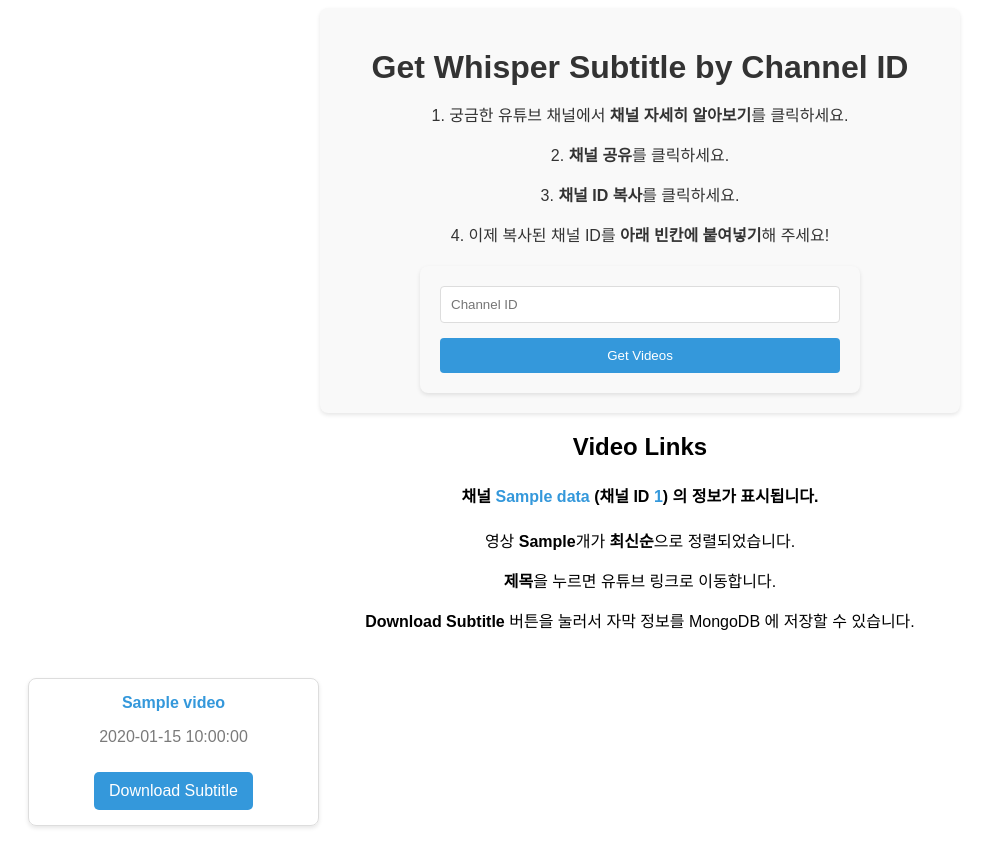
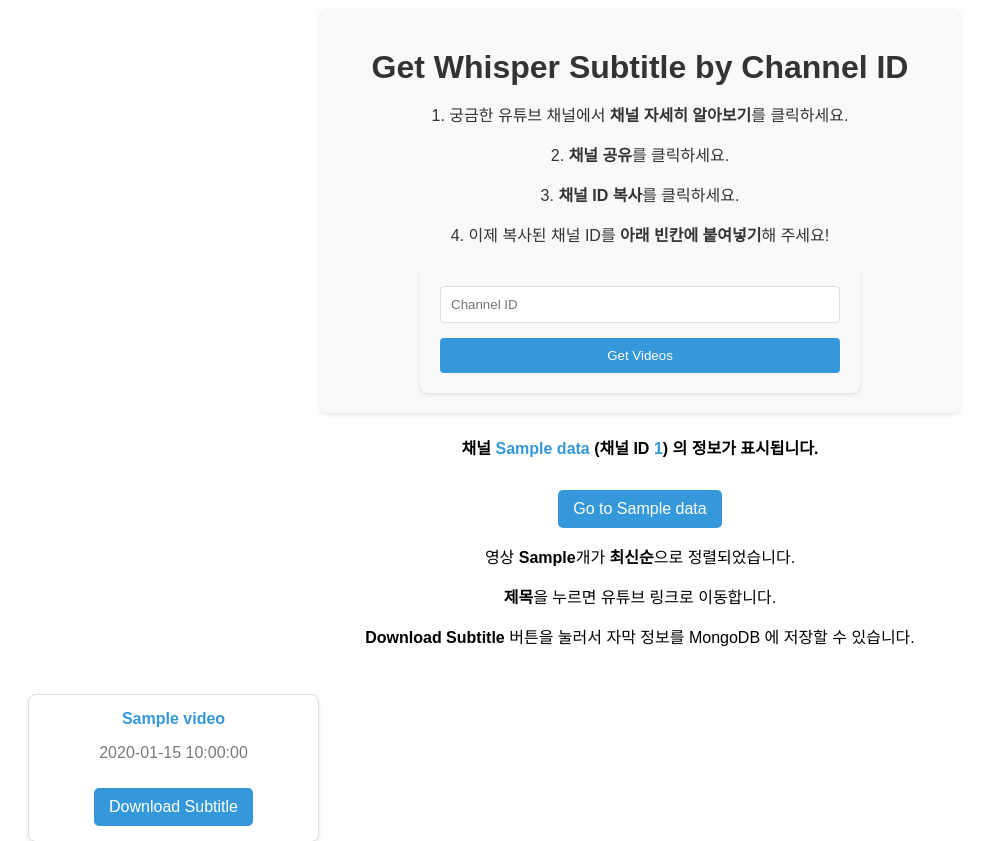
Before and after one commit to strurao/Yougle, a Flask app: template templates/index.html in a window 1280 px wide. Shown: the top 841 px of the page, without its empty margins (0-993 px from the left). Run offline with Flask 3, Linux system fonts and the light colour scheme; the template is opened without the code that fills it: most values are stand-ins (such as "Sample title", 1, 10 or a date in 2020); parts of the project's set-up code (start-up, migrations or seed data) failed here and were passed over; some web fonts are replaced.

Commit message:
Feature: btn channel link

```diff
--- a/app.py
+++ b/app.py
@@ -43,7 +43,7 @@ def download_video(channel_id, video_id):
 
 @app.route('/', methods=['GET', 'POST'])
 def index():
-    response_data = {'videos': [], 'channel_id': '', 'error': '', 'video_cnt': 0, 'published_at': '', 'channel_name': ''}
+    response_data = {'videos': [], 'channel_id': '', 'error': '', 'video_cnt': 0, 'published_at': '', 'channel_name': '', 'channel_link': ''}
     if request.method == 'POST':
         channel_id = request.form['channel_id']
         if not youtube_data.validate_channel_id(channel_id):
@@ -65,6 +65,7 @@ def index():
                 response_data['videos'] = videos_db_query.innerjoin_by_channel_id(channel_id)
                 response_data['video_cnt'] = videos_db_query.get_video_count(channel_id)
                 response_data['channel_name'] = videos_db_query.get_channel_name(channel_id)
+                response_data['channel_link'] = videos_db_query.get_channel_link(channel_id)
             # mongo 에 있다면 json 데이터 출력하도록
             #if exists_in_mongo:
                 #mongo_data = videos_db_query.get_videos_from_mongodb(channel_id)
@@ -74,6 +75,7 @@ def index():
                 response_data['videos'] = videos_db_query.innerjoin_by_channel_id(channel_id)
                 response_data['video_cnt'] = videos_db_query.get_video_count(channel_id)
                 response_data['channel_name'] = videos_db_query.get_channel_name(channel_id)
+                response_data['channel_link'] = videos_db_query.get_channel_link(channel_id)
         except Exception as e:
             response_data['error'] = f'An error occurred: {str(e)}'
             print(e)
--- a/templates/index.html
+++ b/templates/index.html
@@ -32,11 +32,12 @@
 
     {% if data.channel_id %}
         <div class="data-description-container">
-        <h2>Video Links</h2>
+        <!--<h2>Video Links & Subtitle</h2>-->
         <h4>채널 <span class="channel-info">{{data.channel_name}}</span> (채널 ID <span class="channel-info">{{ data.channel_id }}</span>) 의 정보가 표시됩니다.</h4>
-        <p>영상 <strong>{{data.video_cnt}}</strong>개가 <strong>최신순</strong>으로 정렬되었습니다.</p>
-        <p><strong>제목</strong>을 누르면 유튜브 링크로 이동합니다.</p>
-        <p><strong>Download Subtitle</strong> 버튼을 눌러서 자막 정보를 MongoDB 에 저장할 수 있습니다.</p>
+            <a href="{{data.channel_link}}" class="download-link">Go to {{data.channel_name}}</a>
+            <p>영상 <strong>{{data.video_cnt}}</strong>개가 <strong>최신순</strong>으로 정렬되었습니다.</p>
+            <p><strong>제목</strong>을 누르면 유튜브 링크로 이동합니다.</p>
+            <p><strong>Download Subtitle</strong> 버튼을 눌러서 자막 정보를 MongoDB 에 저장할 수 있습니다.</p>
         </div>
         {% if data.videos %}
             <div class="grid-container">
--- a/videos_db_query.py
+++ b/videos_db_query.py
@@ -196,6 +196,10 @@ def get_channel_name(channel_id):
         result = cursor.fetchone()
         return result[0] if result else None
 
+# 유튜브 링크 생성
+def get_channel_link(channel_id):
+    return f"https://www.youtube.com/channel/{channel_id}"
+
 ##################################################################
 ######################### not using ##############################
 ##################################################################
```
